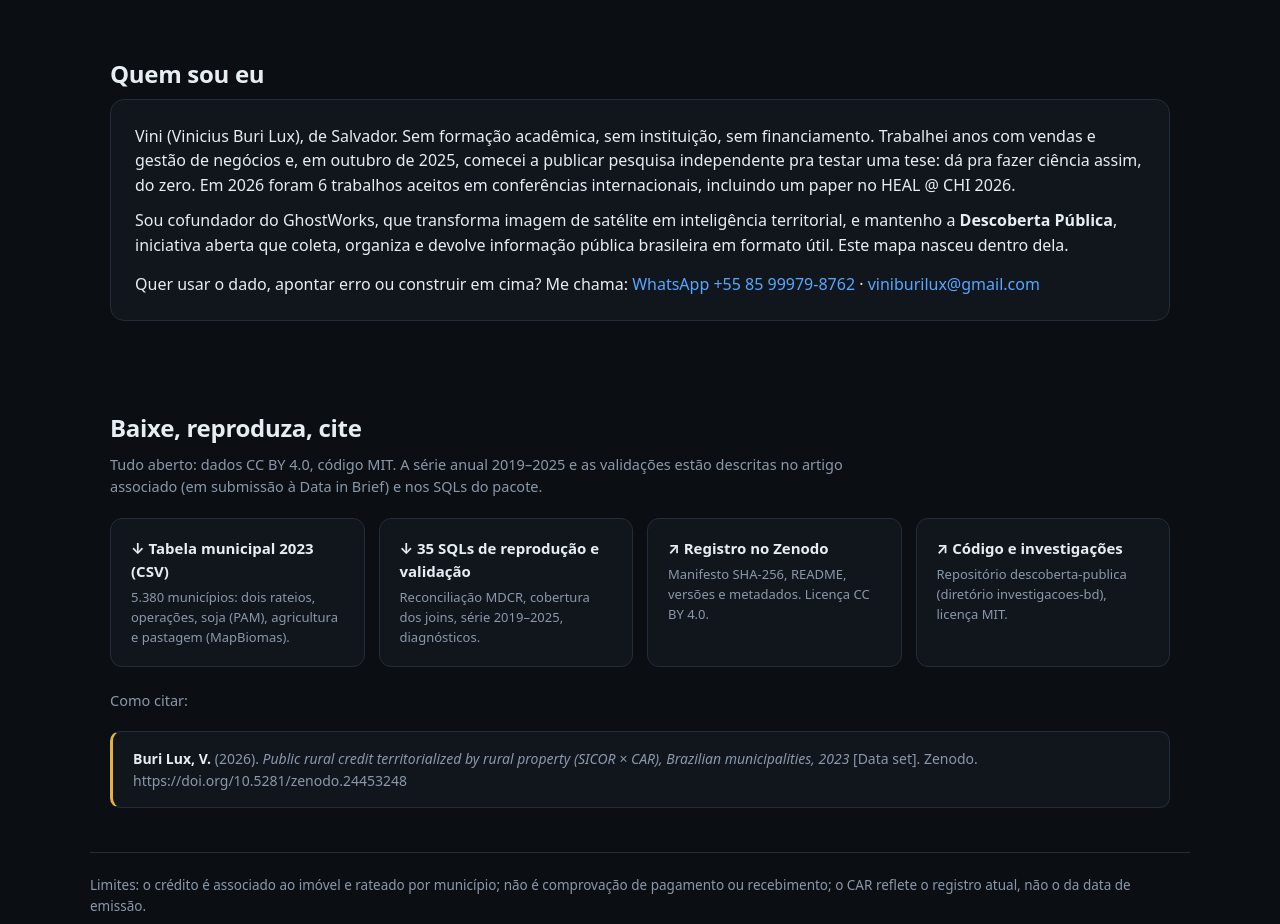
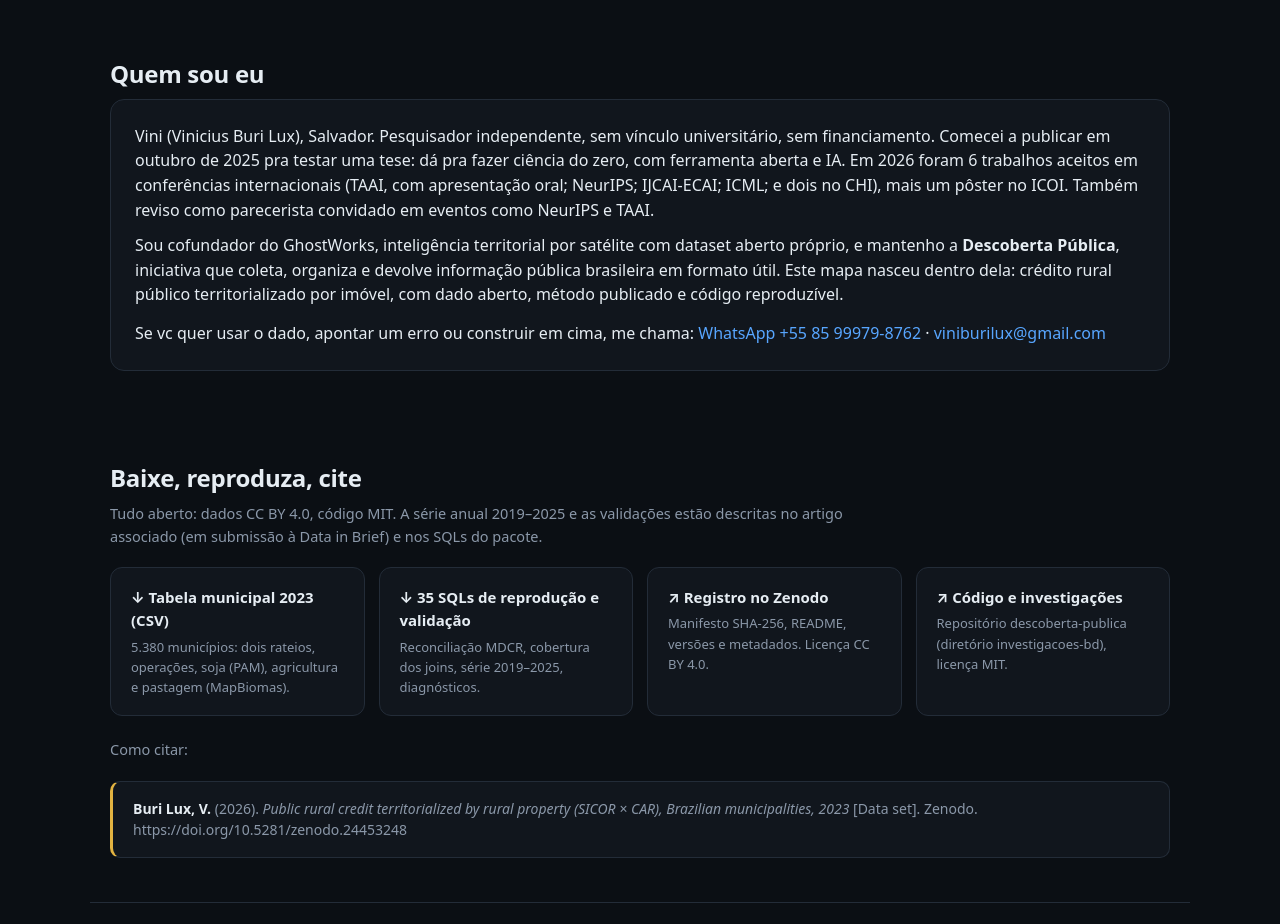
Before and after one commit to viniburilux/dinheiro-e-territorio, a plain HTML site: page index.html in a window 1280 px wide. Shown: the part 2720-3644 px from the top of the page. Drawn offline with nearby package versions, Linux system fonts and the light colour scheme.

Commit message:
Revise personal description in index.html
Updated personal information and research background.

```diff
--- a/index.html
+++ b/index.html
@@ -170,9 +170,9 @@ footer .wrap{display:flex;justify-content:space-between;flex-wrap:wrap;gap:12px}
 <section id="quemsou"><div class="wrap">
 <h2>Quem sou eu</h2>
 <div class="panel">
-<p>Vini (Vinicius Buri Lux), de Salvador. Sem formação acadêmica, sem instituição, sem financiamento. Trabalhei anos com vendas e gestão de negócios e, em outubro de 2025, comecei a publicar pesquisa independente pra testar uma tese: dá pra fazer ciência assim, do zero. Em 2026 foram 6 trabalhos aceitos em conferências internacionais, incluindo um paper no HEAL @ CHI 2026.</p>
-<p style="margin-top:10px">Sou cofundador do GhostWorks, que transforma imagem de satélite em inteligência territorial, e mantenho a <b>Descoberta Pública</b>, iniciativa aberta que coleta, organiza e devolve informação pública brasileira em formato útil. Este mapa nasceu dentro dela.</p>
-<p style="margin-top:14px">Quer usar o dado, apontar erro ou construir em cima? Me chama: <a href="https://wa.me/5585999798762">WhatsApp +55 85 99979-8762</a> · <a href="mailto:viniburilux@gmail.com">viniburilux@gmail.com</a></p>
+<p>Vini (Vinicius Buri Lux), Salvador. Pesquisador independente, sem vínculo universitário, sem financiamento. Comecei a publicar em outubro de 2025 pra testar uma tese: dá pra fazer ciência do zero, com ferramenta aberta e IA. Em 2026 foram 6 trabalhos aceitos em conferências internacionais (TAAI, com apresentação oral; NeurIPS; IJCAI-ECAI; ICML; e dois no CHI), mais um pôster no ICOI. Também reviso como parecerista convidado em eventos como NeurIPS e TAAI.</p>
+<p style="margin-top:10px">Sou cofundador do GhostWorks, inteligência territorial por satélite com dataset aberto próprio, e mantenho a <b>Descoberta Pública</b>, iniciativa que coleta, organiza e devolve informação pública brasileira em formato útil. Este mapa nasceu dentro dela: crédito rural público territorializado por imóvel, com dado aberto, método publicado e código reproduzível.</p>
+<p style="margin-top:14px">Se vc quer usar o dado, apontar um erro ou construir em cima, me chama: <a href="https://wa.me/5585999798762">WhatsApp +55 85 99979-8762</a> · <a href="mailto:viniburilux@gmail.com">viniburilux@gmail.com</a></p>
 </div>
 </div></section>
 
```
